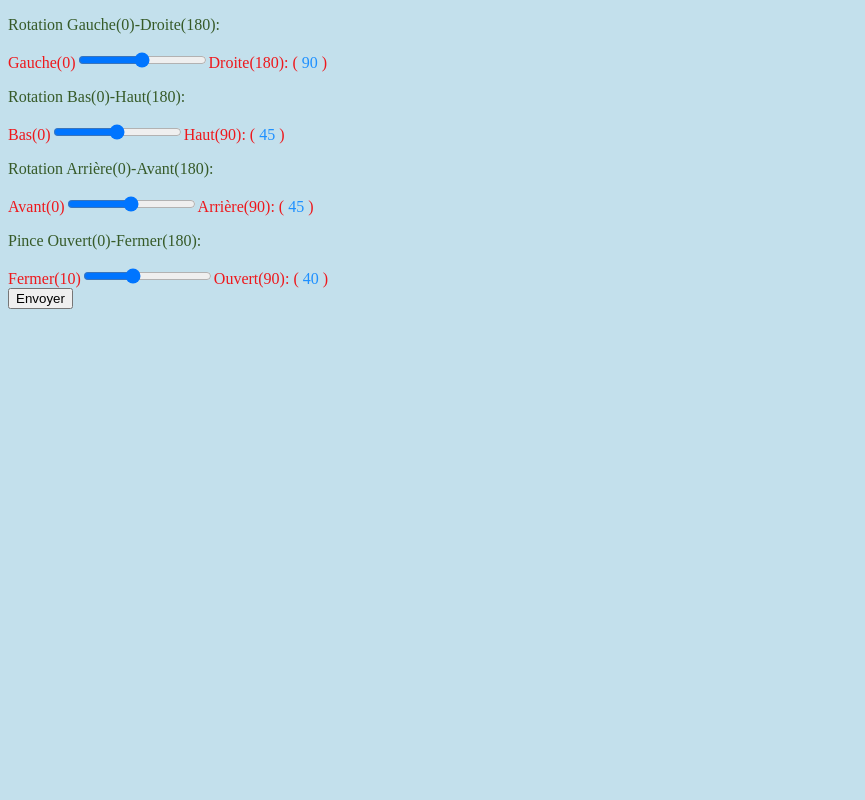
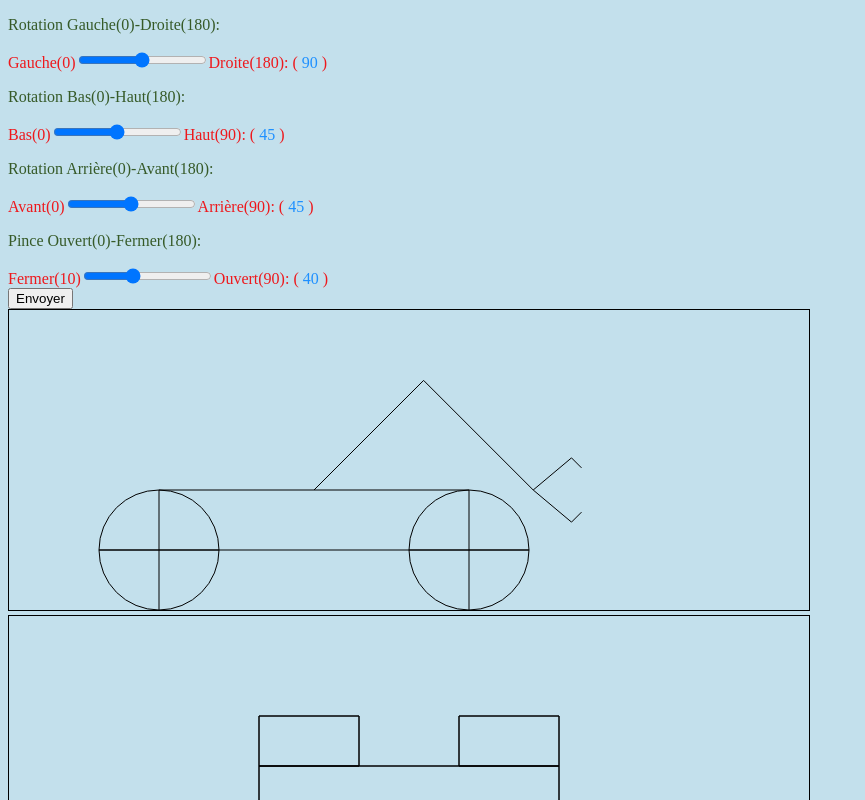
Before and after one commit to Alsdrouf/projetRobot, a plain HTML site: page index.html in a window 1280 px wide. Shown: the top 800 px of the page, without its empty margins (0-865 px from the left). Drawn offline with Linux system fonts and the light colour scheme.

Commit message:
Update of the main interface

```diff
--- a/index.html
+++ b/index.html
@@ -7,21 +7,138 @@
 
 <p style="color:#365A28">Rotation Gauche(0)-Droite(180):</p>
 <form style="color:#EE181C" method="post" action="cgi-bin/action.py">
-        Gauche(0)<input type="range" name="motor_base" min="0" max="180" step="1" value="90" oninput="result.value=parseInt(motor_base.value)"/>Droite(180): (
-        <output name="result" style="color:DodgerBlue;">90</output> )
+        Gauche(0)<input id="moteur_base" type="range" name="motor_base" min="0" max="180" step="1" value="90" oninput="Clear2(); Clear(); voiture2(); voiture(); Value(); result.value=parseInt(motor_base.value)"/>Droite(180): (
+        <output id="Resultat"  name="result" style="color:DodgerBlue;">90</output> )
 <p style="color:#365A28">Rotation Bas(0)-Haut(180):</p>
-        Bas(0)<input type="range" name="Bras_bas_haut" min="0" max="90" step="1" value="45" oninput="result1.value=parseInt(Bras_bas_haut.value)"/>Haut(90): (
+        Bas(0)<input id="Rota_b_h" type="range" name="Bras_bas_haut" min="0" max="90" step="1" value="45" oninput="Clear2(); Clear(); voiture2(); voiture(); Value(); special(); result1.value=parseInt(Bras_bas_haut.value)"/>Haut(90): (
         <output name="result1" style="color:DodgerBlue;">45</output> )
 <p style="color:#365A28">Rotation Arrière(0)-Avant(180):</p>
-        Avant(0)<input type="range" name="Bras_avant_arriere" min="0" max="90" step="1" value="45" oninput="result2.value=parseInt(Bras_avant_arriere.value)"/>Arrière(90): (
+        Avant(0)<input id="Rota_a_a" type="range" name="Bras_avant_arriere" min="0" max="90" step="1" value="45" oninput="Clear2(); Clear(); voiture2(); voiture(); Value(); special(); result2.value=parseInt(Bras_avant_arriere.value)"/>Arrière(90): (
         <output name="result2" style="color:DodgerBlue;">45</output> )
 <p style="color:#365A28">Pince Ouvert(0)-Fermer(180):</p>
-        Fermer(10)<input type="range" name="pince" min="10" max="90" step="1" value="40" oninput="result3.value=parseInt(pince.value)"/>Ouvert(90): (
+        Fermer(10)<input id="Pince" type="range" name="pince" min="10" max="90" step="1" value="40" oninput="Clear2(); Clear(); voiture2() voiture(); Value(); special(); result3.value=parseInt(pince.value)"/>Ouvert(90): (
         <output name="result3" style="color:DodgerBlue;">40</output> )
 <br>
   <input type="submit" value="Envoyer">
 </form>
+<canvas id="Canvas_vue_de_cote" width="800" height="300" style="border:1px solid #000000"></canvas>
+<canvas id="Vue_de_dessus" width="800" height="500" style="border:1px solid #000000"></canvas>
 <script>
+voiture();
+Value();
+function voiture(){
+//Vue de coté///////////////////////////////////////
+var c=document.getElementById("Canvas_vue_de_cote")
+var ctx=c.getContext("2d")
+ctx.beginPath();
+//Roue de gauche////////////
+ctx.arc(150,240,60,0,2*Math.PI);
+ctx.moveTo(150,240);
+ctx.lineTo(150,300);
+ctx.moveTo(150,240);
+ctx.lineTo(150,180);
+ctx.moveTo(150,240);
+ctx.lineTo(210,240);
+ctx.moveTo(150,240);
+ctx.lineTo(90,240);
+///////////////////////////
+
+//Roue de droite///////////
+ctx.arc(460,240,60,0,2*Math.PI);
+ctx.moveTo(460,240);
+ctx.lineTo(460,300);
+ctx.moveTo(460,240);
+ctx.lineTo(460,180);
+ctx.moveTo(460,240);
+ctx.lineTo(400,240);
+ctx.moveTo(460,240);
+ctx.lineTo(520,240);
+///////////////////////////
+
+ctx.moveTo(150,180);
+ctx.lineTo(460,180);
+ctx.stroke();
+ctx.closePath();
+///////////////////////////////////////////////////
+}
+function voiture2() {
+//Vue de dessus////////////////////////////////////
+var c=document.getElementById("Vue_de_dessus")
+var ctx=c.getContext("2d")
+//Roue et body////////////
+ctx.rect(250,150,300,200);
+ctx.rect(250,150,100,-50);
+ctx.rect(550,150,-100,-50);
+ctx.rect(550,350,-100,50);
+ctx.rect(250,350,100,50);
+//////////////////////////
+
+ctx.stroke();
+///////////////////////////////////////////////////
+}
+function Value(){
+	//Toutes les vars////////////////////////////////////////
+	var c=document.getElementById("Canvas_vue_de_cote")
+	var ctx=c.getContext("2d")
+	var moteur=document.getElementById("moteur_base").value
+	var Bras_b_h=document.getElementById("Rota_b_h").value
+	var Bras_a_a=document.getElementById("Rota_a_a").value
+	var pince=document.getElementById("Pince").value
+	var x;
+	var y;
+	/////////////////////////////////////////////////////////
+
+	//Bras bas haut//////////////////////////////////////////
+	ctx.beginPath();
+	ctx.moveTo(305,180)
+	ctx.lineTo(155*Math.cos(Bras_b_h/180*Math.PI)+305,-155*Math.sin(Bras_b_h/180*Math.PI)+180);
+	/////////////////////////////////////////////////////////
+
+	//Bras avant arrière/////////////////////////////////////
+	var x=(155*Math.cos(Bras_b_h/180*Math.PI)+305)+155*Math.cos(Bras_a_a/180*Math.PI);
+	var y=(-155*Math.sin(Bras_b_h/180*Math.PI)+180)+155*Math.sin(Bras_a_a/180*Math.PI);
+	ctx.lineTo(x, y)
+	/////////////////////////////////////////////////////////
+
+	//Pince//////////////////////////////////////////////////
+	ctx.lineTo(x+50*Math.cos(pince/180*Math.PI),y+50*Math.sin(pince/180*Math.PI));
+	ctx.lineTo(x+50*Math.cos(pince/180*Math.PI)+10,y+50*Math.sin(pince/180*Math.PI)-10);
+	ctx.moveTo(x, y);
+	ctx.lineTo(x+50*Math.cos(pince/180*Math.PI),y-50*Math.sin(pince/180*Math.PI));
+	ctx.lineTo(x+50*Math.cos(pince/180*Math.PI)+10,y-50*Math.sin(pince/180*Math.PI)+10);
+	/////////////////////////////////////////////////////////
+
+	//Premiere fin///////////////////////////////////////////
+	ctx.stroke();
+	ctx.closePath();
+	/////////////////////////////////////////////////////////
+
+	//Bras(vue de dessus)////////////////////////////////////
+	var c=document.getElementById("Vue_de_dessus");
+	var ctx=c.getContext("2d");
+	var longueur_bras=Math.sqrt(Math.pow((x-305),2)+Math.pow((0),2));
+	ctx.beginPath();
+	Clear2();
+	voiture2();
+	ctx.moveTo(400,250);
+	ctx.lineTo(longueur_bras*Math.cos((moteur-90)/180*Math.PI)+400,longueur_bras*Math.sin((moteur-90)/180*Math.PI)+250);
+	/////////////////////////////////////////////////////////
+
+	//Deuxieme fin///////////////////////////////////////////
+	ctx.stroke();
+	ctx.closePath();
+	/////////////////////////////////////////////////////////
+}
+function Clear(){
+	var c=document.getElementById("Canvas_vue_de_cote")
+	var ctx=c.getContext("2d")
+	ctx.clearRect(0, 0, 800, 300)
+}
+function Clear2(){
+	var c=document.getElementById("Vue_de_dessus")
+	var ctx=c.getContext("2d")
+	ctx.clearRect(0, 0, 800, 500)
+}
 </script>
 
 </body>
```
Also changed, not shown: script/Log.txt.
